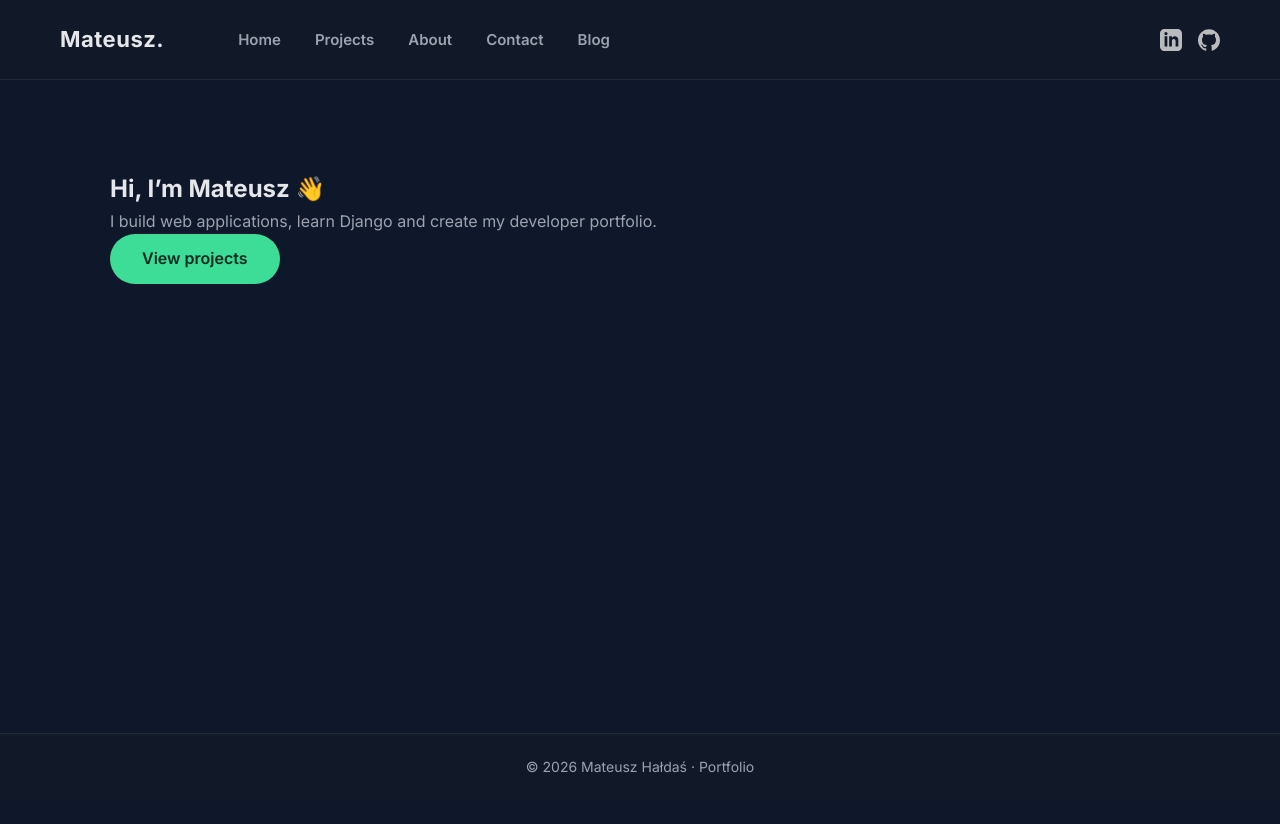
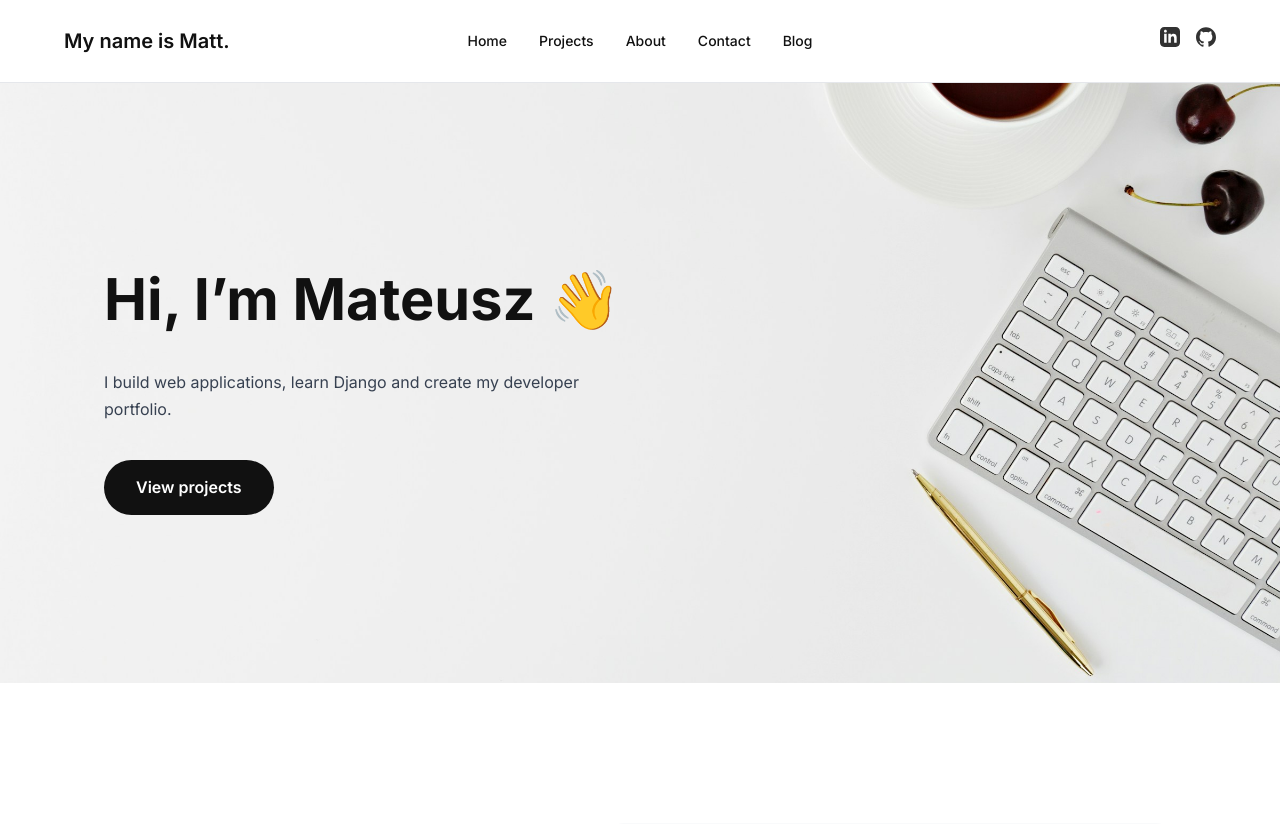
Before and after one commit to Ex333/portfolio, a Django app: page / in a window 1280 px wide. Shown: the top 824 px of the page. Before the commit the page ends 773 px from the top, so only its background shows below. Run offline with Django 5.2, Linux system fonts and the light colour scheme.

Commit message:
Refactor home and contact layout, add hero wallpapers and center contact form

```diff
--- a/portfolio/static/css/main.css
+++ b/portfolio/static/css/main.css
@@ -1,172 +1,286 @@
-:root {
-    --green: #3ddc97;
-    --green-dark: #2bbf84;
-
-    --bg: #0f172a;           /* głębokie navy */
-    --bg-soft: #111827;      /* sekcje / navbar */
-    --border: #1f2937;
-
-    --text: #e5e7eb;         /* off-white */
-    --muted: #9ca3af;        /* muted text */
+/* ==============================
+   RESET
+================================ */
+* {
+  margin: 0;
+  padding: 0;
+  box-sizing: border-box;
 }
 
-/* ===== RESET ===== */
-* {
-    margin: 0;
-    padding: 0;
-    box-sizing: border-box;
+/* ==============================
+   BASE
+================================ */
+body {
+  background: #ffffff;
+  color: #111111;
+  font-family: "Inter", system-ui, -apple-system, BlinkMacSystemFont, sans-serif;
+  line-height: 1.7;
 }
 
-/* ===== BODY ===== */
-body {
-    font-family: 'Inter', sans-serif;
-    background-color: var(--bg);
-    color: var(--text);
-    line-height: 1.6;
-
-    min-height: 100vh;
-    display: flex;
-    flex-direction: column;
+/* ==============================
+   NAVBAR
+================================ */
+.navbar {
+  position: relative;
+  display: flex;
+  align-items: center;
+  padding: 24px 64px;
+  border-bottom: 1px solid #e5e7eb;
+  background: #ffffff;
 }
 
-/* ===== LINKS ===== */
-a {
-    text-decoration: none;
-    color: inherit;
-    transition: color 0.2s ease;
-}
-
-/* ===== NAVBAR ===== */
-.navbar {
-    display: flex;
-    justify-content: space-between;
-    align-items: center;
-
-    padding: 22px 60px;
-    background-color: var(--bg-soft);
-    border-bottom: 1px solid var(--border);
-}
-
-/* LEFT */
 .navbar-left {
-    display: flex;
-    align-items: center;
-    gap: 40px;
+  display: flex;
+  align-items: center;
 }
 
 .logo {
-    font-size: 22px;
-    font-weight: 700;
-    letter-spacing: 0.5px;
-    color: var(--text);
+  font-size: 20px;
+  font-weight: 600;
+  margin-right: 32px;
 }
 
-/* NAV LINKS */
 .nav {
-    display: flex;
-    align-items: center;
+  position: absolute;
+  left: 50%;
+  transform: translateX(-50%);
+  display: flex;
+  gap: 32px;
 }
 
 .nav a {
-    margin-left: 34px;
-    font-size: 15px;
-    font-weight: 600;
-    color: var(--muted);
+  text-decoration: none;
+  color: #111111;
+  font-size: 14px;
+  font-weight: 500;
 }
 
 .nav a:hover {
-    color: var(--green);
+  opacity: 0.6;
 }
 
-/* RIGHT (SOCIAL ICONS) */
 .navbar-right {
-    display: flex;
-    align-items: center;
-    gap: 16px;
+  margin-left: auto;
+  display: flex;
+  gap: 16px;
 }
 
-.navbar-right a {
-    display: inline-flex;
-    align-items: center;
-}
-
-/* ICONS */
 .navbar-right img {
-    width: 22px;
-    height: 22px;
-    opacity: 0.7;
-    filter: brightness(0) invert(1); /* 🔥 SVG na jasne */
-    transition: opacity 0.2s ease, transform 0.2s ease;
+  width: 20px;
+  height: 20px;
+  opacity: 0.8;
 }
 
 .navbar-right img:hover {
-    opacity: 1;
-    transform: translateY(-2px);
+  opacity: 1;
 }
 
-/* ===== MAIN CONTENT ===== */
-.content {
-    flex: 1;
-    max-width: 1100px;
-    width: 100%;
-    margin: 90px auto;
-    padding: 0 20px;
+/* ==============================
+   HOME HERO
+================================ */
+.hero-wallpaper {
+  width: 100%;
+  height: 75vh;
+  min-height: 520px;
+  background-image: url("/static/images/herowallpaper.jpg");
+  background-size: cover;
+  background-position: right center;
+  background-repeat: no-repeat;
 }
 
-/* ===== BUTTON ===== */
-.btn {
-    display: inline-block;
-    padding: 12px 32px;
-    border-radius: 999px;
-
-    background-color: var(--green);
-    color: #022c22;
-    font-weight: 600;
-
-    transition: background-color 0.2s ease, transform 0.15s ease;
+.hero-card {
+  max-width: 1200px;
+  margin: 0 auto;
+  height: 100%;
+  display: flex;
+  flex-direction: column;
+  justify-content: center;
+  padding: 0 64px;
 }
 
-.btn:hover {
-    background-color: var(--green-dark);
-    transform: translateY(-1px);
+.hero-card h1 {
+  font-size: 3.6rem;
+  margin-bottom: 20px;
 }
 
-/* ===== FOOTER ===== */
-.footer {
-    background-color: var(--bg-soft);
-    border-top: 1px solid var(--border);
-    padding: 22px;
-    text-align: center;
-    font-size: 14px;
-    color: var(--muted);
+.hero-card p {
+  max-width: 520px;
+  margin-bottom: 36px;
+  color: #374151;
 }
 
-/* ===== UTIL ===== */
-.muted {
-    color: var(--muted);
+.hero-card .btn {
+  align-self: flex-start;
+  padding: 14px 32px;
+  border-radius: 999px;
+  background: #111111;
+  color: #ffffff;
+  text-decoration: none;
+  font-weight: 600;
 }
 
-/* ===== RESPONSIVE ===== */
-@media (max-width: 768px) {
-    .navbar {
-        padding: 18px 20px;
-    }
+/* ==============================
+   CONTACT HERO – CENTERED
+================================ */
+.contact-wallpaper {
+  width: 100%;
+  height: 80vh;
+  min-height: 600px;
 
-    .navbar-left {
-        gap: 22px;
-    }
+  background-image: url("/static/images/contactwallpaper.jpg");
+  background-size: cover;
+  background-position: center;
+  background-repeat: no-repeat;
 
-    .nav a {
-        margin-left: 18px;
-        font-size: 14px;
-    }
+  display: flex;
+  align-items: center;
+  justify-content: center; /* ⬅️ KLUCZ: centrowanie */
+}
 
-    .navbar-right img {
-        width: 20px;
-        height: 20px;
-    }
+/* KARTA Z FORMULARZEM */
+.contact-card {
+  width: 100%;
+  max-width: 560px;
 
-    .content {
-        margin: 60px auto;
-    }
+  display: flex;
+  flex-direction: column;
+  align-items: stretch;
+
+  padding: 0 24px;
 }
+
+.contact-card h1 {
+  font-size: 3rem;
+  margin-bottom: 10px;
+  text-align: center;
+}
+
+.contact-card p {
+  margin-bottom: 32px;
+  color: #374151;
+  text-align: center;
+}
+
+/* ==============================
+   CONTACT FORM
+================================ */
+.contact-form {
+  width: 100%;
+}
+
+.contact-form label {
+  font-weight: 500;
+}
+
+.contact-form input,
+.contact-form textarea {
+  width: 100%;
+  padding: 12px;
+  margin-top: 6px;
+  margin-bottom: 20px;
+  border: 1px solid #d1d5db;
+  border-radius: 8px;
+  font-family: inherit;
+}
+
+.contact-form textarea {
+  resize: vertical;
+}
+
+.contact-form .btn {
+  align-self: center;
+  margin-top: 10px;
+}
+
+/* ==============================
+   FOOTER
+================================ */
+footer {
+  padding: 32px 0;
+  text-align: center;
+  font-size: 13px;
+  color: #6b7280;
+  border-top: 1px solid #e5e7eb;
+}
+
+/* ==============================
+   RESPONSIVE
+================================ */
+@media (max-width: 900px) {
+  .navbar {
+    padding: 20px 24px;
+  }
+
+  .hero-wallpaper,
+  .contact-wallpaper {
+    height: 65vh;
+  }
+
+  .hero-card {
+    padding: 0 24px;
+  }
+
+  .hero-card h1,
+  .contact-card h1 {
+    font-size: 2.4rem;
+  }
+}
+/* ==============================
+   ABOUT ME SECTION
+================================ */
+.about-section {
+  padding: 140px 0;
+  background: #ffffff;
+}
+
+.about-grid {
+  max-width: 1200px;
+  margin: 0 auto;
+  padding: 0 64px;
+
+  display: grid;
+  grid-template-columns: 420px 1fr;
+  gap: 80px;
+  align-items: center;
+}
+
+/* PHOTO */
+.about-photo img {
+  width: 100%;
+  height: auto;
+  border-radius: 16px;
+  object-fit: cover;
+}
+
+/* CARD */
+.about-card {
+  background: #f9fafb;
+  padding: 48px;
+  border-radius: 20px;
+}
+
+.about-card h2 {
+  font-size: 2.4rem;
+  margin-bottom: 24px;
+}
+
+.about-card p {
+  color: #374151;
+  margin-bottom: 20px;
+  max-width: 520px;
+}
+
+/* ==============================
+   RESPONSIVE
+================================ */
+@media (max-width: 900px) {
+  .about-grid {
+    grid-template-columns: 1fr;
+    gap: 40px;
+    padding: 0 24px;
+  }
+
+  .about-card {
+    padding: 32px;
+  }
+}
--- a/templates/base.html
+++ b/templates/base.html
@@ -18,7 +18,7 @@
 
 <header class="navbar">
     <div class="navbar-left">
-        <div class="logo">Mateusz.</div>
+        <div class="logo">My name is Matt.</div>
 
         <nav class="nav">
             <a href="/">Home</a>
@@ -30,27 +30,21 @@
     </div>
 
     <div class="navbar-right">
-        <!-- LinkedIn -->
-        <a href="https://www.linkedin.com/in/TWOJ_LINKEDIN"
-           target="_blank"
-           aria-label="LinkedIn">
+        <a href="https://www.linkedin.com/in/mateusz-ha%C5%82da%C5%9B-914aa0197/" target="_blank" aria-label="LinkedIn">
             <img src="{% static 'icons/linkedin.svg' %}" alt="LinkedIn">
         </a>
 
-        <!-- GitHub -->
-        <a href="https://github.com/TWOJ_GITHUB"
-           target="_blank"
-           aria-label="GitHub">
+        <a href="https://github.com/Ex333" target="_blank" aria-label="GitHub">
             <img src="{% static 'icons/github.svg' %}" alt="GitHub">
         </a>
     </div>
 </header>
 
-<main class="content">
+<main>
     {% block content %}{% endblock %}
 </main>
 
-<footer class="footer">
+<footer>
     © 2026 Mateusz Hałdaś · Portfolio
 </footer>
 
--- a/templates/home.html
+++ b/templates/home.html
@@ -1,19 +1,57 @@
 {% extends "base.html" %}
+{% load static %}
 
-{% block title %}Home | Mateusz{% endblock %}
+{% block title %}Home | My name is Matt.{% endblock %}
 
 {% block content %}
-<section class="home-hero">
-    <h1 class="home-title">
-        Hi, I’m Mateusz 👋
-    </h1>
 
-    <p class="home-subtitle muted">
-        I build web applications, learn Django and create my developer portfolio.
+<!-- HERO -->
+<section class="hero-wallpaper">
+  <div class="hero-card">
+    <h1>Hi, I’m Mateusz 👋</h1>
+    <p>
+      I build web applications, learn Django and create my developer portfolio.
     </p>
+    <a href="/projects/" class="btn">View projects</a>
+  </div>
+</section>
 
-    <div class="home-cta">
-        <a href="/projects/" class="btn">View projects</a>
+<!-- ABOUT ME -->
+<section class="about-section">
+  <div class="about-grid">
+
+    <!-- LEFT: PHOTO (later from Me.image) -->
+    <div class="about-photo">
+      <img src="{% static 'images/me-placeholder.jpg' %}" alt="Mateusz portrait">
     </div>
+
+    <!-- RIGHT: CONTENT (later from Me.bio) -->
+    <div class="about-card">
+      <h2>About me</h2>
+
+      <p>
+        I am a beginner backend developer focused on Python and Django.
+        I enjoy building clean, functional web applications and learning
+        how real-world systems work under the hood.
+      </p>
+
+      <p>
+        My goal is to grow into a professional backend developer and work
+        on meaningful, real-world projects.
+      </p>
+    </div>
+
+  </div>
 </section>
+
+<!-- WHAT'S NEXT -->
+<section class="section">
+  <div class="container">
+    <h2>What’s next?</h2>
+    <p>
+      Here I will add my skills, technologies I use, and selected projects.
+    </p>
+  </div>
+</section>
+
 {% endblock %}
```
Also changed, not shown: portfolio/models.py (+7 -0 lines), templates/contact.html (+27 -18 lines), templates/css/style.css (deleted, +0 -184 lines), portfolio/migrations/0004_me.py (added), portfolio/static/images/contactwallpaper.jpg (added), portfolio/static/images/herowallpaper.jpg (added).
